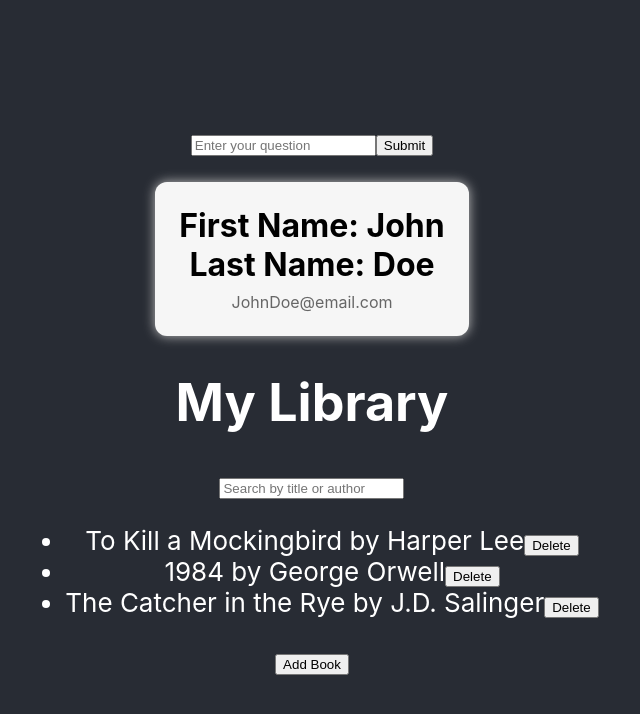
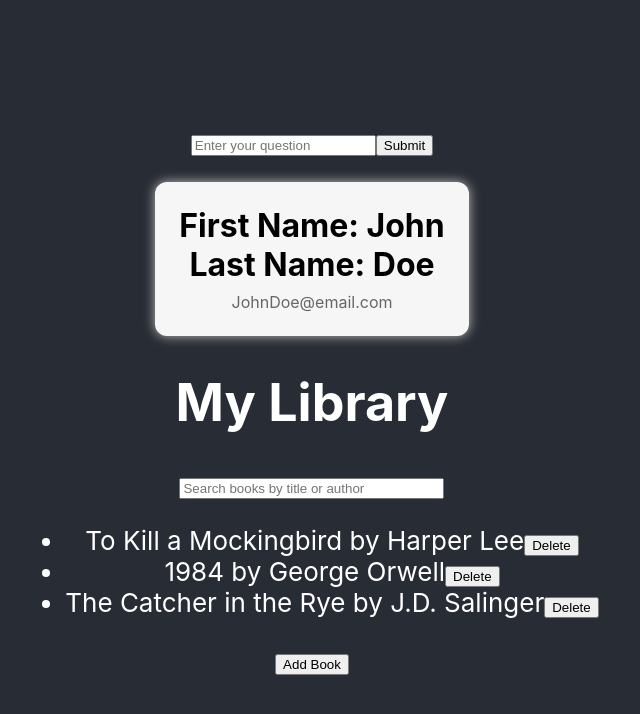
Before and after one commit to jianliu200/csce436project, a React (Create React App) app in the folder 436project/: page /artist in a window 1280 px wide. Shown: the top 714 px of the page, without its empty margins (328-968 px from the left). Built offline with nearby package versions, Linux system fonts and the light colour scheme.

Commit message:
updated search bar size

```diff
--- a/436project/src/pages/Library.js
+++ b/436project/src/pages/Library.js
@@ -41,8 +41,9 @@ function Library() {
       <div>
         <input
           type="text"
-          placeholder="Search by title or author"
+          placeholder="Search books by title or author"
           value={searchTerm}
+          size="30"
           onChange={(e) => setSearchTerm(e.target.value)}
         />
       </div>
```
